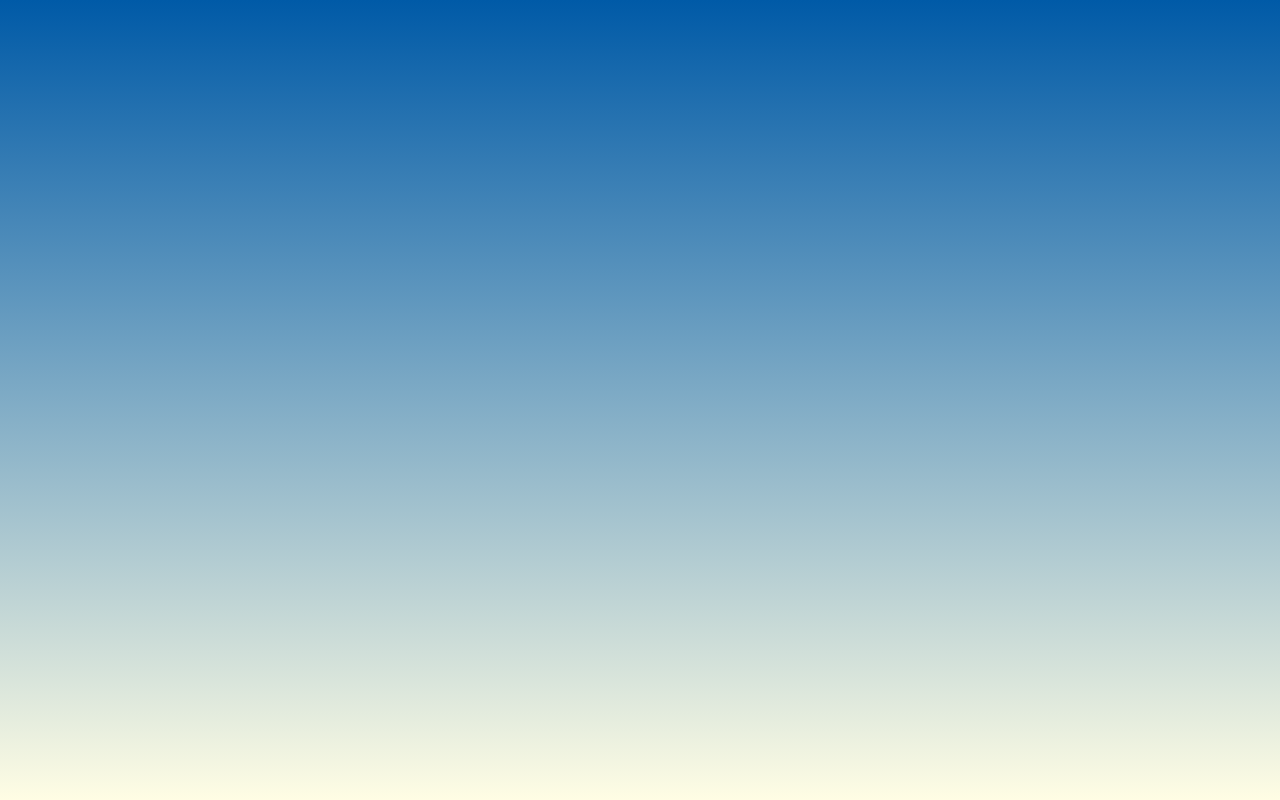
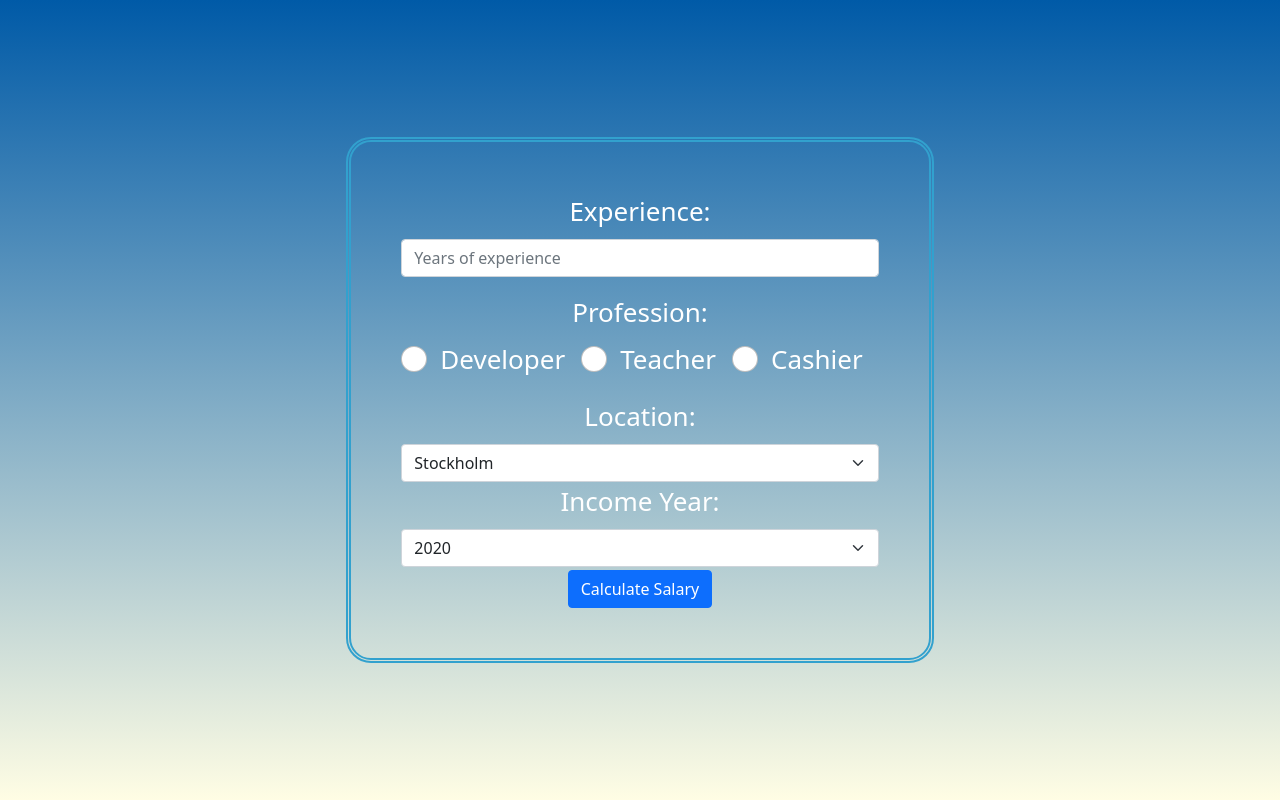
Before and after one commit to eleniaslanidou89/Payroll-Calculator, a React (Create React App) app: page / in a window 1280 px wide. Built offline with nearby package versions, Linux system fonts and the light colour scheme.

Commit message:
Created the form
Labels-Radio buttons-Dropdowns-Calculate button

```diff
--- a/src/App.css
+++ b/src/App.css
@@ -1,8 +1,5 @@
 .App {
   text-align: center;
-}
-
-.App-header {
   background: #005AA7;  /* fallback for old browsers */
   background: -webkit-linear-gradient(to top, #FFFDE4, #005AA7);  /* Chrome 10-25, Safari 5.1-6 */
   background: linear-gradient(to top, #FFFDE4, #005AA7); /* W3C, IE 10+/ Edge, Firefox 16+, Chrome 26+, Opera 12+, Safari 7+ */
@@ -14,3 +11,9 @@
   font-size: calc(10px + 2vmin);
   color: white;
 }
+
+.App__section {
+  border: thick double #32a1ce;
+  padding: 50px;
+  border-radius: 25px;
+}
--- a/src/App.js
+++ b/src/App.js
@@ -1,13 +1,134 @@
-import './App.css';
+import React from 'react'
+import './App.css'
+import 'bootstrap/dist/css/bootstrap.min.css'
+import Form from 'react-bootstrap/Form'
+import Button from 'react-bootstrap/Button'
 
-function App() {
-  return (
-    <div className="App">
-      <header className="App-header">
+class App extends React.Component {
+  constructor(props) {
+    super(props)
+    this.state = { value: '' }
+    this.state = { selectValueLocation: '' }
+    this.state = { selectValueIncome: '' }
+    this.state = { selectRadio: '' }
 
-      </header>
-    </div>
-  );
+    this.handleChange = this.handleChange.bind(this)
+    this.handleSubmit = this.handleSubmit.bind(this)
+    this.handleDropdownLocation = this.handleDropdownLocation.bind(this)
+    this.handleDropdownIncome = this.handleDropdownIncome.bind(this)
+
+    this.onChangeValue = this.onChangeValue.bind(this)
+  }
+
+  handleChange(e) {
+    this.setState({ value: e.target.value })
+  }
+
+  handleDropdownLocation(e) {
+    this.setState({ selectValueLocation: e.target.value })
+  }
+
+  handleDropdownIncome(e) {
+    this.setState({ selectValueIncome: e.target.value })
+  }
+
+  onChangeValue(e) {
+    this.setState({ selectRadio: e.target.value })
+    console.log('radio', e.target.value)
+  }
+
+  handleSubmit(e) {
+    console.log(
+      'experience: ' + this.state.value,
+      +this.state.selectValueLocation,
+      +this.state.selectValueIncome,
+      +this.state.selectRadio,
+    )
+    // console.log('dropdown', + this.state.selectValueLocation)
+    // console.log('income', + this.state.selectValueIncome)
+    // console.log('income', + this.state.selectproffession)
+    e.preventDefault()
+  }
+
+  render() {
+    return (
+      <div className="App">
+        <div className="App__section">
+          <Form onSubmit={this.handleSubmit}>
+            <Form.Group className="mb-3">
+              <Form.Label>Experience:</Form.Label>
+              <Form.Control
+                type="text"
+                placeholder="Years of experience"
+                value={this.state.value}
+                onChange={this.handleChange}
+              />
+            </Form.Group>
+            <Form.Label>Profession:</Form.Label>
+            {['radio'].map((type) => (
+              <div
+                key={`inline-${type}`}
+                className="mb-3"
+                value={this.state.selectRadio}
+                onChange={this.onChangeValue}
+              >
+                <Form.Check
+                  inline
+                  label="Developer"
+                  value="Developer"
+                  name="group1"
+                  type={type}
+                  id={`inline-${type}-1`}
+                />
+                <Form.Check
+                  inline
+                  label="Teacher"
+                  value="Teacher"
+                  name="group1"
+                  type={type}
+                  id={`inline-${type}-2`}
+                />
+                <Form.Check
+                  inline
+                  label="Cashier"
+                  value="Cashier"
+                  name="group1"
+                  type={type}
+                  id={`inline-${type}-2`}
+                />
+              </div>
+            ))}
+            <Form.Label>Location:</Form.Label>
+            <Form.Select
+              aria-label="Default select example"
+              value={this.state.selectValueLocation}
+              onChange={this.handleDropdownLocation}
+            >
+              <option value="0">Stockholm</option>
+              <option value="1">Gothenburg</option>
+            </Form.Select>
+            <Form.Label>Income Year:</Form.Label>
+            <Form.Select
+              aria-label="Default select example"
+              value={this.state.selectValueIncome}
+              onChange={this.handleDropdownIncome}
+            >
+              <option value="1">2020</option>
+              <option value="2">2019</option>
+            </Form.Select>
+            <Button variant="primary" type="submit">
+              Calculate Salary
+            </Button>
+          </Form>
+          {/* <Form>
+          <Form.Group className="mb-3">
+            <Form.Label>Salary after tax</Form.Label>
+            <Form.Control type="text" placeholder="" />
+          </Form.Group>
+        </Form> */}
+        </div>
+      </div>
+    )
+  }
 }
-
-export default App;
+export default App
```
